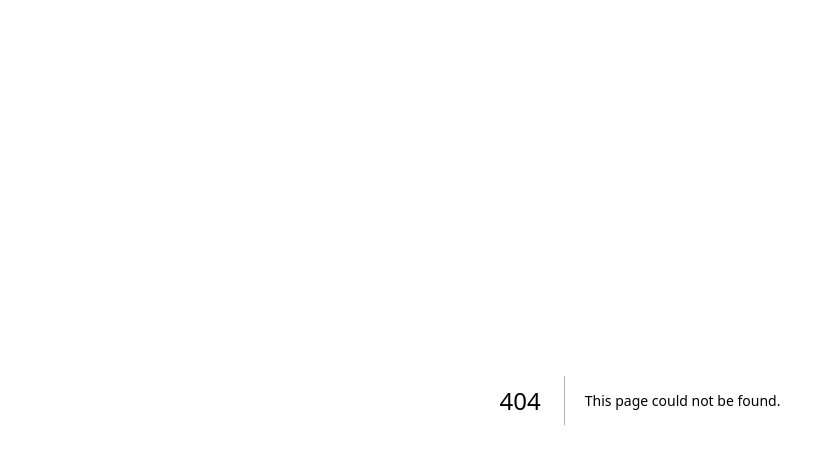
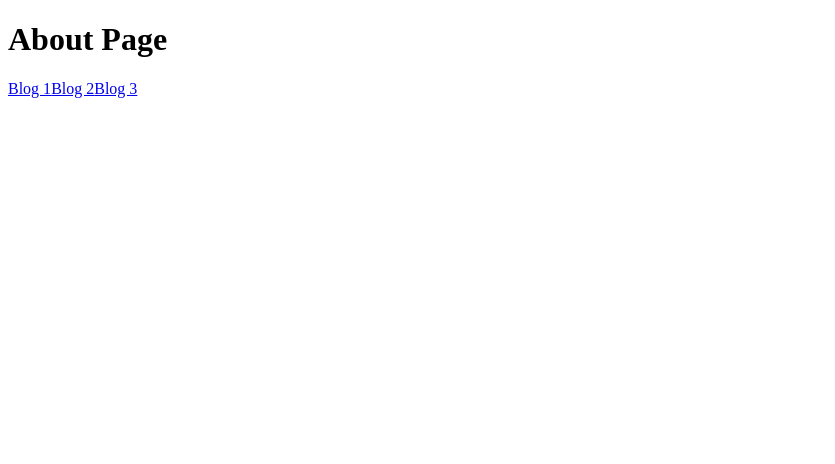
Before and after one commit to Hamza160/nextjs-tut, a Next.js app: page /blogs in a window 1280 px wide. Before the commit this address had no page. Shown: the top 464 px of the page, without its empty margins (0-835 px from the left). Built offline with nearby package versions, Linux system fonts and the light colour scheme.

Commit message:
Dynamic Routing Done

```diff
--- a/src/app/about/page.tsx
+++ b/src/app/about/page.tsx
@@ -1,10 +1,10 @@
 import React from 'react';
 import Link from "next/link";
 
-export default function AboutPage() {
+export default function BlogsPage() {
   return (
     <div>
-        <h1>About Page</h1>
+        <h1>Blogs Page</h1>
         <Link href="/">Home</Link>
     </div>
   );
--- /dev/null
+++ b/src/app/blogs/page.tsx
@@ -0,0 +1,13 @@
+import React from 'react';
+import Link from "next/link";
+
+export default function AboutPage() {
+  return (
+    <div>
+        <h1>About Page</h1>
+        <Link href="/blogs/1">Blog 1</Link>
+        <Link href="/blogs/2">Blog 2</Link>
+        <Link href="/blogs/3">Blog 3</Link>
+    </div>
+  );
+}
--- a/src/app/page.tsx
+++ b/src/app/page.tsx
@@ -1,4 +1,3 @@
-
 import React from 'react';
 import Link from "next/link";
 
@@ -6,6 +5,7 @@ export default function HomePage() {
     return (
         <div>
             <h1>Technical Agency</h1>
+            <Link href={"/blogs"}>Blog Page</Link> {" "}
             <Link href={"/about"}>About Page</Link> {" "}
             <Link href={"/services"}>Services Page</Link>
         </div>
```
Also changed, not shown: src/app/blogs/[id]/page.tsx (added, +8 -0 lines). Lines whose indentation alone changed are shown as unchanged.
